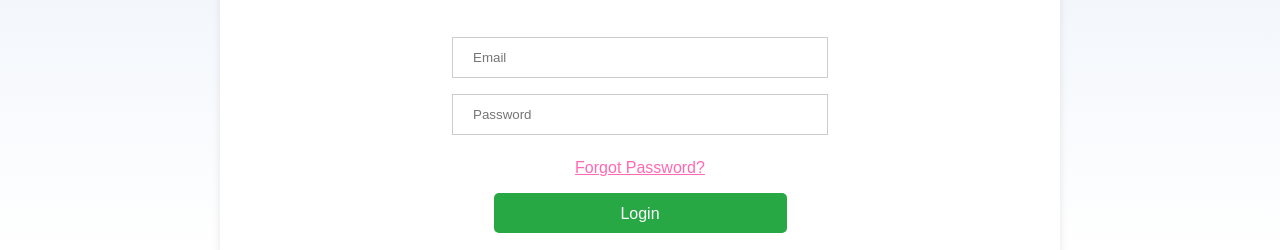
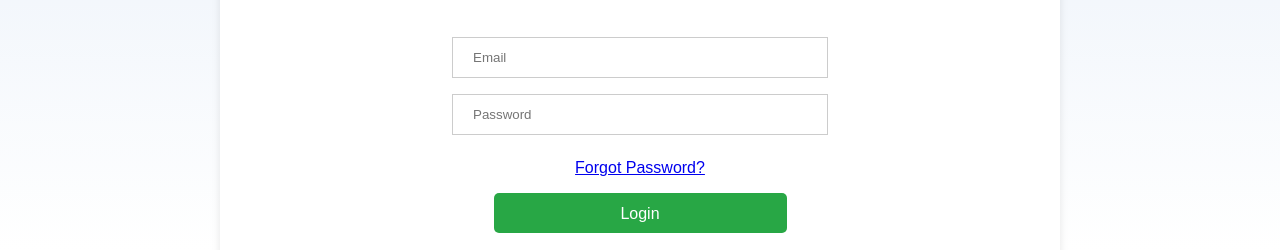
Before and after one commit to KnightJR8413/IoTBay, a plain HTML site: page WebPages/HTML/login.html in a window 1280 px wide. Shown: the part 550-800 px from the top of the page. Drawn offline with Linux system fonts and the light colour scheme; files whose address does not match are found by name.

Commit message:
css updated

```diff
--- a/WebPages/HTML/CSS/styles.css
+++ b/WebPages/HTML/CSS/styles.css
@@ -343,18 +343,6 @@ footer {
     background-color: #218838;
 }
 
-/*
-classes to make
-login-form --
-register-form --
-forgotpass-form --
-login-form-input-div --
-login-form-input-box
-login-reset-register-links-div
-login-button --
-login-button-div --
-*/
-
 form.login-form, .register-form, .forgotpass-form {
     /*border: 3px solid #f1f1f1;*/
     padding: 8px;
@@ -394,5 +382,9 @@ button:hover.login-button {
 }
 
 .login-links {
-    color: hotpink;
+color: #0000ee;
 }
+
+.login-links:visited {
+color: #551a8b;
+}
```
